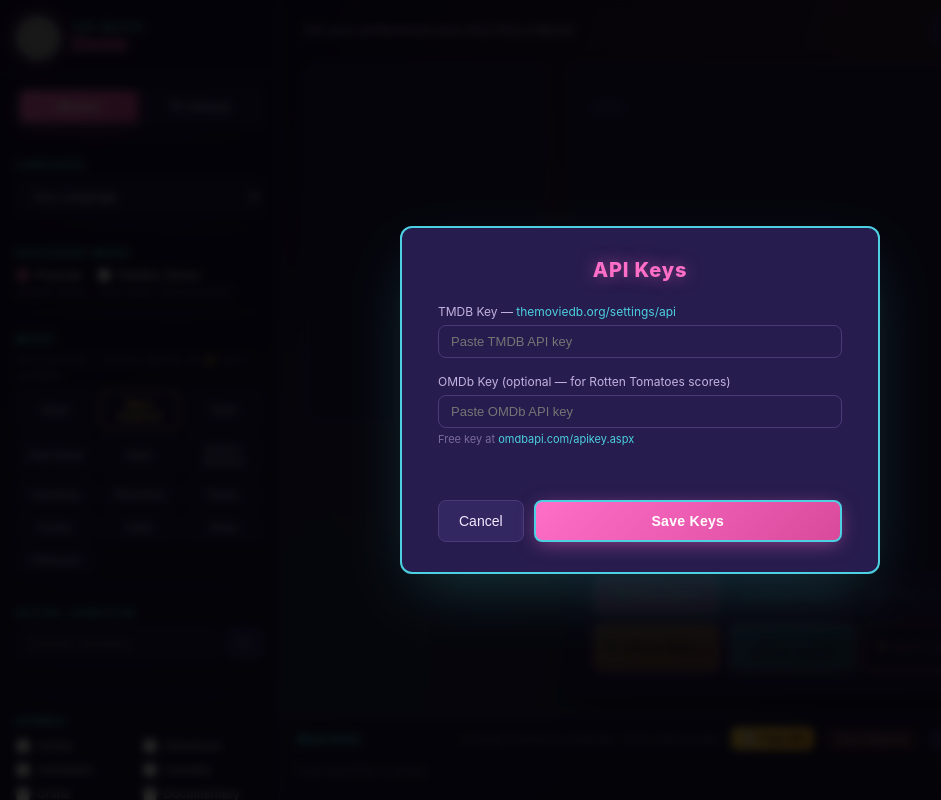
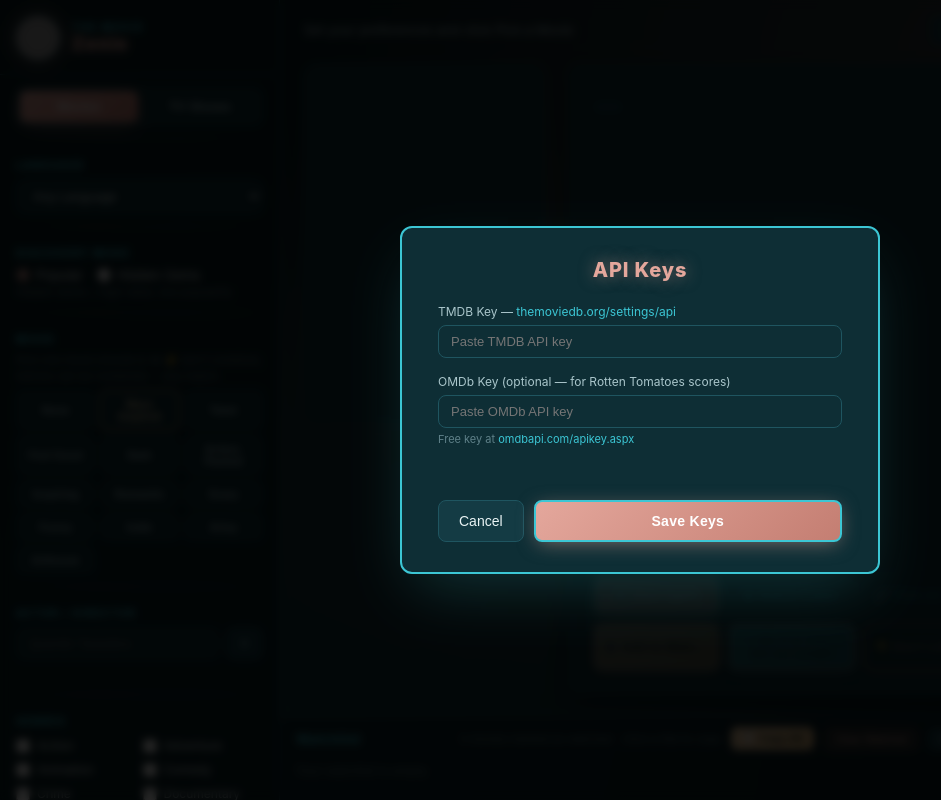
Before and after one commit to maxxzamani-create/movie-picker, a Flask app: page / in a window 1280 px wide. Shown: the whole page, without its empty margins (0-941 px from the left). Run offline with Flask 3, Linux system fonts and the light colour scheme; data that the repository does not hold is empty; grey boxes are pictures that could not be loaded.

Commit message:
Switch theme to Rose Gold & Teal; allow combining multiple genres (OR)
- Recolor UI palette from rose gold + navy to rose gold + teal across
  style.css (vars, gradients, glows, panel fills) and the generated logo.
- Genre checkboxes now multi-select: several genres can be active at once
  and a title matching ANY of them qualifies (backend already ORs via |).
  Checking a genre still clears the exclusive mood / Indie / Bad Ass Dad
  filters. Updated the sidebar hint text accordingly.

Co-Authored-By: Claude Opus 4.8 <noreply@anthropic.com>

```diff
--- a/static/app.js
+++ b/static/app.js
@@ -207,15 +207,23 @@ document.querySelectorAll(".genre-badass-cb").forEach(cb => {
   });
 });
 
-/* ── Genre checkboxes — clicking one clears every other filter ─────────── */
-document.querySelectorAll(".genre-cb").forEach(cb => {
+/* ── Genre checkboxes — multiple genres combine as OR (any match) ───────
+   Several genres can be checked at once; a title matching ANY of them
+   qualifies (the backend joins them with TMDB's | OR operator). Checking
+   a genre still clears the *exclusive* filters (moods, ★ Indie, ⚡ Bad Ass
+   Dad), since those bring their own genre/crew lists, but it leaves the
+   other genre checkboxes alone. */
+function clearExclusiveFilters() {
+  state.currentMoods.clear();
+  state.indie  = false;
+  state.badass = false;
+  document.querySelectorAll(".mood-btn").forEach(btn => btn.classList.remove("active"));
+  document.querySelectorAll(".genre-indie-cb, .genre-badass-cb")
+    .forEach(cb => { cb.checked = false; });
+}
+document.querySelectorAll(".genre-cb, .tv-genre-cb").forEach(cb => {
   cb.addEventListener("change", () => {
-    setActiveFilter(cb.checked ? { type: "genre", key: cb.value } : null);
-  });
-});
-document.querySelectorAll(".tv-genre-cb").forEach(cb => {
-  cb.addEventListener("change", () => {
-    setActiveFilter(cb.checked ? { type: "tv_genre", key: cb.value } : null);
+    if (cb.checked) clearExclusiveFilters();
   });
 });
 
--- a/static/style.css
+++ b/static/style.css
@@ -2,35 +2,34 @@
 *, *::before, *::after { box-sizing: border-box; margin: 0; padding: 0; }
 
 :root {
-  /* ── California Neon palette ─────────────────────────────────────────
-     Miami Vice / vaporwave / Sunset Strip. Softer than Tokyo cyberpunk
-     — flamingo pink and turquoise washed in sunset coral and sun gold
-     over deep midnight purple. */
+  /* ── Rose Gold & Teal palette ────────────────────────────────────────
+     Warm rose gold accents over deep teal. Champagne gold highlights and
+     bright teal secondaries tie the two together. */
 
-  --bg:         #1a1338;   /* deep midnight purple — sunset just faded */
-  --bg-deep:    #0d0820;   /* darkest edge */
-  --surface:    #261c4d;   /* twilight surface */
-  --surface2:   #322761;   /* raised surface */
-  --border:     #4a3a7a;   /* lavender haze border */
+  --bg:         #0a1f24;   /* deep teal */
+  --bg-deep:    #04161a;   /* darkest teal edge */
+  --surface:    #0e2e35;   /* teal surface */
+  --surface2:   #143b44;   /* raised teal surface */
+  --border:     #1f5560;   /* teal border */
 
-  --magenta:    #ff6ec7;   /* flamingo pink — primary */
-  --magenta-d:  #d94a9c;   /* deeper flamingo for gradient ends */
-  --magenta-lt: #ffb3df;   /* pale pink highlight */
+  --magenta:    #e4a79c;   /* rose gold — primary */
+  --magenta-d:  #c47e72;   /* deeper rose gold for gradient ends */
+  --magenta-lt: #f4d3ca;   /* pale rose gold highlight */
 
-  --cyan:       #4dd0e1;   /* turquoise — secondary */
-  --cyan-d:     #26a69a;   /* deeper teal */
-  --cyan-lt:    #80deea;   /* pale teal */
+  --cyan:       #3cc6d4;   /* teal — secondary */
+  --cyan-d:     #2a97a3;   /* deeper teal */
+  --cyan-lt:    #7fdce6;   /* pale teal */
 
-  --lime:       #ffd54f;   /* sun gold — highlight (replacing lime) */
-  --lime-d:     #ffa726;   /* darker sun gold / amber */
+  --lime:       #e7c9a0;   /* champagne gold — highlight (var name kept) */
+  --lime-d:     #d3aa72;   /* darker champagne */
 
-  --rust:       #ff8a65;   /* sunset coral — soft warm danger */
-  --rust-d:     #d96749;
-  --rust-lt:    #ffb59d;
+  --rust:       #d98873;   /* terracotta rose — soft warm danger */
+  --rust-d:     #b56654;
+  --rust-lt:    #ebb0a0;
 
-  --text:       #f3e9ff;   /* cream-tinted lavender white */
-  --text-dim:   #c4b3e0;   /* soft lavender */
-  --muted:      #7a6a9c;   /* dusk purple */
+  --text:       #eaf4f5;   /* cool teal-white */
+  --text-dim:   #aac6cb;   /* soft teal-grey */
+  --muted:      #5f8189;   /* muted teal-grey */
 
   --radius:     12px;
   --radius-sm:  8px;
@@ -39,22 +38,22 @@
 
   --shadow-card:    0 8px 24px -8px rgba(0,0,0,0.75),
                     0 2px 6px -2px rgba(0,0,0,0.45);
-  --shadow-magenta: 0 4px 20px -4px rgba(255,110,199,0.55);
-  --shadow-cyan:    0 4px 18px -4px rgba(77,208,225,0.5);
-  --shadow-lime:    0 4px 16px -4px rgba(255,213,79,0.55);
-  --shadow-rust:    0 4px 14px -4px rgba(255,138,101,0.45);
+  --shadow-magenta: 0 4px 20px -4px rgba(228,167,156,0.55);
+  --shadow-cyan:    0 4px 18px -4px rgba(60,198,212,0.5);
+  --shadow-lime:    0 4px 16px -4px rgba(231,201,160,0.55);
+  --shadow-rust:    0 4px 14px -4px rgba(217,136,115,0.45);
 }
 
 html, body {
   height: 100%;
   background: var(--bg);
-  /* Sunset Strip gradient — coral sun setting upper-right, turquoise ocean
-     lower-left, pink wash through the middle, gold horizon kiss */
+  /* Rose-gold & teal gradient — rose gold glow upper-right, teal
+     lower-left, soft rose wash through the middle, champagne horizon kiss */
   background-image:
-    radial-gradient(at 85% 8%,   rgba(255,138,101,0.18) 0px, transparent 50%),
-    radial-gradient(at 8% 92%,   rgba(77,208,225,0.16)  0px, transparent 55%),
-    radial-gradient(at 50% 50%,  rgba(255,110,199,0.10) 0px, transparent 65%),
-    radial-gradient(at 95% 50%,  rgba(255,213,79,0.06)  0px, transparent 60%);
+    radial-gradient(at 85% 8%,   rgba(228,167,156,0.18) 0px, transparent 50%),
+    radial-gradient(at 8% 92%,   rgba(60,198,212,0.16)  0px, transparent 55%),
+    radial-gradient(at 50% 50%,  rgba(228,167,156,0.10) 0px, transparent 65%),
+    radial-gradient(at 95% 50%,  rgba(231,201,160,0.06) 0px, transparent 60%);
   background-attachment: fixed;
   color: var(--text);
   font-family: "Inter", "Segoe UI", system-ui, -apple-system, sans-serif;
@@ -375,7 +374,7 @@ input[type="range"] {
   font-size: 28px; font-weight: 900; line-height: 1.2;
   margin-bottom: 6px; color: var(--cyan);
   letter-spacing: -0.3px;
-  text-shadow: 0 0 18px rgba(77,208,225,0.4);
+  text-shadow: 0 0 18px rgba(60,198,212,0.4);
 }
 .movie-meta { color: var(--magenta-lt); font-size: 13px; margin-bottom: 12px; font-weight: 500; }
 
@@ -646,12 +645,12 @@ input[type="range"] {
 .modal {
   background: var(--surface); border: 2px solid var(--cyan);
   border-radius: var(--radius); padding: 30px 36px; width: 480px; max-width: 95vw;
-  box-shadow: 0 24px 60px -16px rgba(77,208,225,0.25);
+  box-shadow: 0 24px 60px -16px rgba(60,198,212,0.25);
 }
 .modal h2 {
   font-size: 20px; color: var(--magenta); margin-bottom: 22px;
   text-align: center; font-weight: 800; letter-spacing: 0.8px;
-  text-shadow: 0 0 16px rgba(255,110,199,0.5);
+  text-shadow: 0 0 16px rgba(228,167,156,0.5);
 }
 .modal-field { margin-bottom: 16px; }
 .modal-field label { display: block; font-size: 12px; color: var(--text-dim); margin-bottom: 6px; }
--- a/templates/index.html
+++ b/templates/index.html
@@ -81,7 +81,7 @@
       <!-- Mood -->
       <div class="section">
         <div class="section-label">Mood</div>
-        <div class="hint-text" style="margin-bottom:6px">Pick one filter — moods, genres, ★/⚡ don't combine</div>
+        <div class="hint-text" style="margin-bottom:6px">Pick one mood (moods &amp; ★/⚡ don't combine). Genres can be combined — any match.</div>
         <div class="mood-grid">
           {% for key, info in moods.items() %}
           <button class="mood-btn" data-mood="{{ key }}">{{ info.label }}</button>
```
Also changed, not shown: other parts of static/style.css (+21 -21 lines), logo.py (+22 -23 lines).
